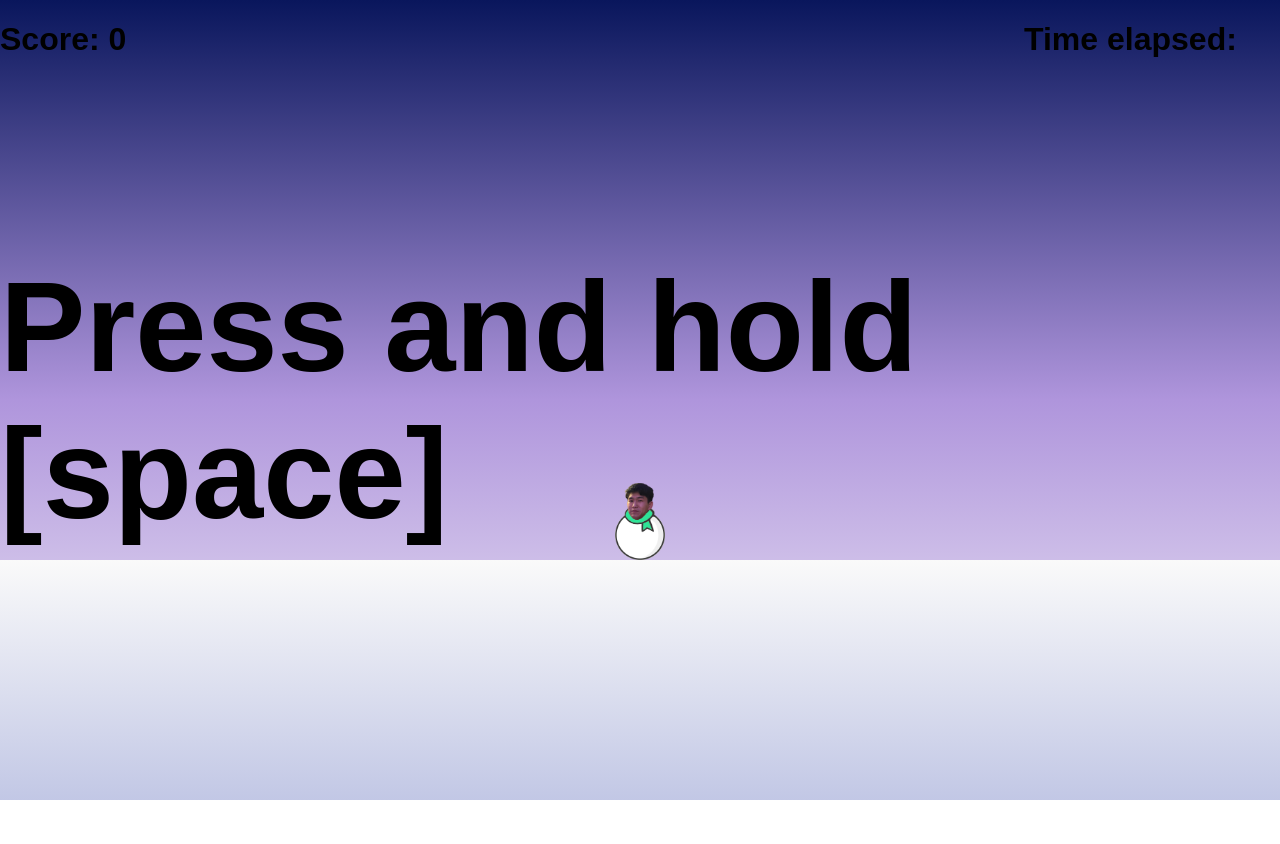
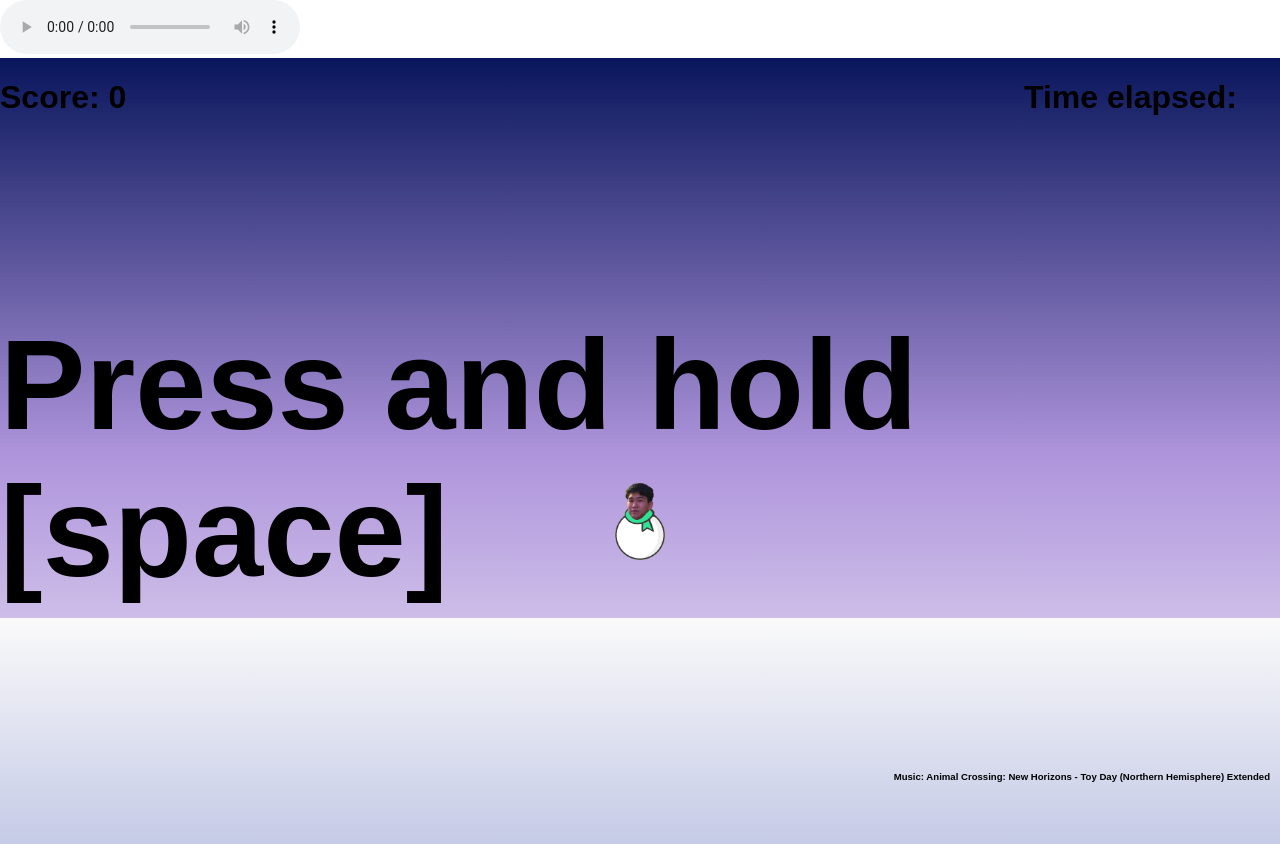
Before and after one commit to mdl262/snowman, a plain HTML site: page index.html in a window 1280 px wide. Before the commit the page ends 800 px from the top, so only its background shows below. Drawn offline with Linux system fonts and the light colour scheme.

Commit message:
Add files via upload

```diff
--- a/index.html
+++ b/index.html
@@ -6,6 +6,11 @@
 </head>
 
 <body>
+    <audio id="background_music" controls autoplay loop>
+        <source src="music.mp3" type="audio/mp3">
+    </audio>
+
+    <h2 style="position:absolute; right: 10px; bottom: 10px; z-index:1; font-size: 0.6rem;">Music: Animal Crossing: New Horizons - Toy Day (Northern Hemisphere) Extended</h2>
     <div id="background"></div>
     <h1 id="score">Score:0</h1>
     <div class="snowflake">❆</div>
@@ -14,6 +19,8 @@
     <h1 id="title">Press and hold [space]</h1>
     <div class="snowman" style="background-image:url(sprite_4.png)"></div>
     <script src="snowman.js"></script>
+
+
 </body>
 
 </html>
```
Also changed, not shown: 1 other file.
